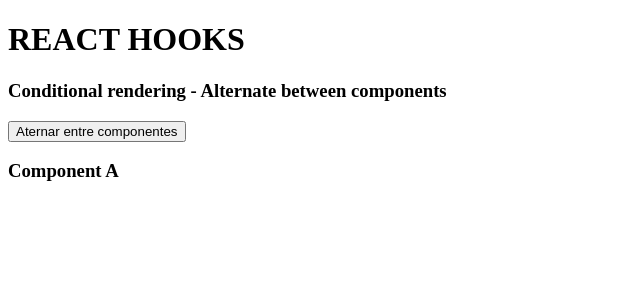
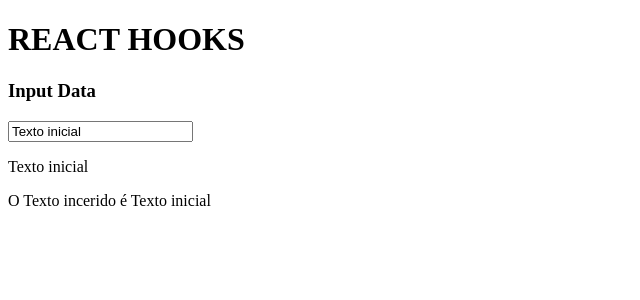
Before and after one commit to marceloAron1980/react_next_hooks, a React (Vite) app: page / in a window 1280 px wide. Shown: the top 300 px of the page, without its empty margins (0-640 px from the left). Built offline with nearby package versions, Linux system fonts and the light colour scheme.

Commit message:
13_hooks

```diff
--- a/src/App.jsx
+++ b/src/App.jsx
@@ -34,8 +34,8 @@
 // import HookState09 from "./components/UseState_09"
 // import HookState10 from "./components/UseState_10"
 // import HookState11 from "./components/UseState_11"
-import HookState12 from "./components/UseState_12"
-
+// import HookState12 from "./components/UseState_12"
+import HookState13 from "./components/UseState_13"
 
 export default ()=>{
     return (
@@ -53,7 +53,8 @@
         {/* <HookState09/> */}
         {/* <HookState10/> */}
         {/* <HookState11/> */}
-        <HookState12/>
+        {/* <HookState12/> */}
+        <HookState13/>
 
         </>
     )
--- /dev/null
+++ b/src/components/UseState_13.jsx
@@ -0,0 +1,14 @@
+import React, {useState} from "react";
+
+export default () => {
+    const [text, setText]=useState("Texto inicial")
+
+    return(
+        <>
+        <h3> Input Data </h3>
+        <input type="text" value={text} onChange={(e)=>setText(e.target.value)}/>
+        <p>{text}</p>
+        <p>O Texto incerido é {text}</p>
+        </>
+)
+}
```
